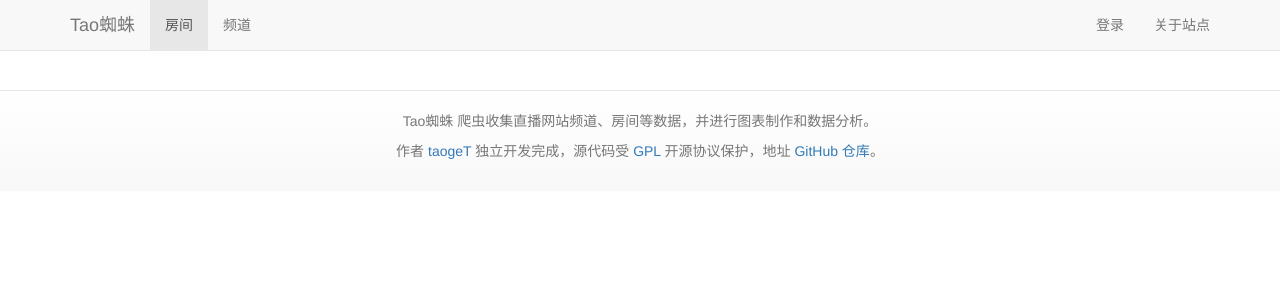
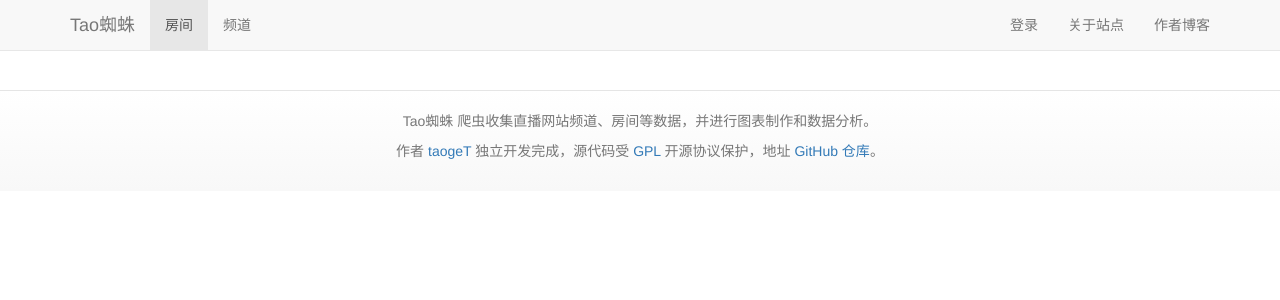
Before and after one commit to taogeT/livetv_mining, a Flask app: template app/main/templates/main/room.html in a window 1280 px wide. Shown: the top 300 px of the page. Run offline with Flask 2, Linux system fonts and the light colour scheme; the template is opened without the code that fills it, so the values that code supplies are empty; the visitor is signed in with stand-in values (Sample User, id 1); some libraries are stand-ins or nearby versions.

Commit message:
add blog address.

```diff
--- a/app/templates/base.html
+++ b/app/templates/base.html
@@ -53,6 +53,7 @@
         <li {% block navbar_li_login %}{% endblock %}><a href="{{ url_for('auth.login') }}">登录</a></li>
       {% endif %}
         <li {% block navbar_li_aboutme %}{% endblock %}><a href="{{ url_for('about') }}">关于站点</a></li>
+        <li><a href="http://blog.zhengwentao.com">作者博客</a></li>
       </ul>
     </div>
     {% endblock %}
```
